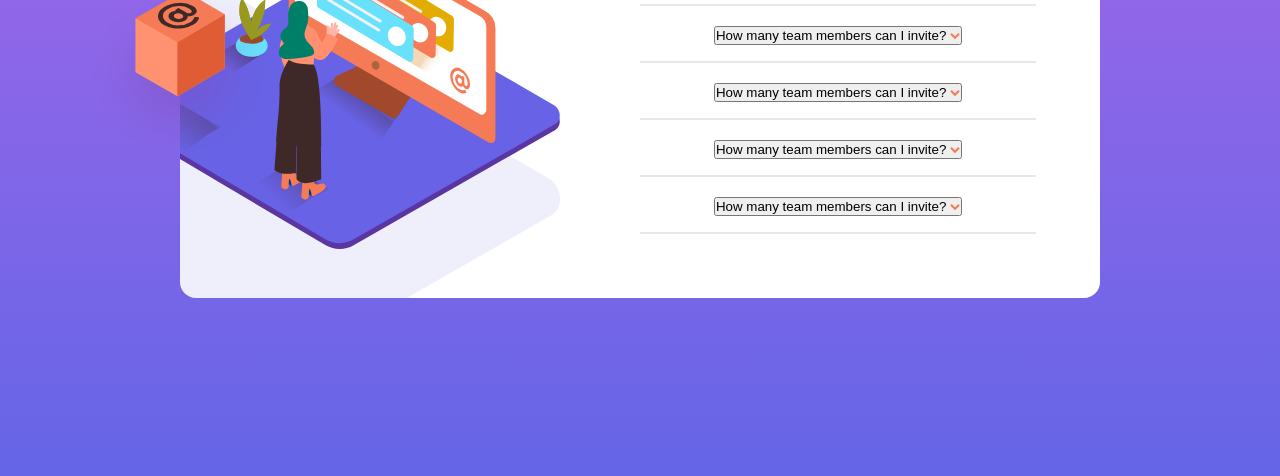
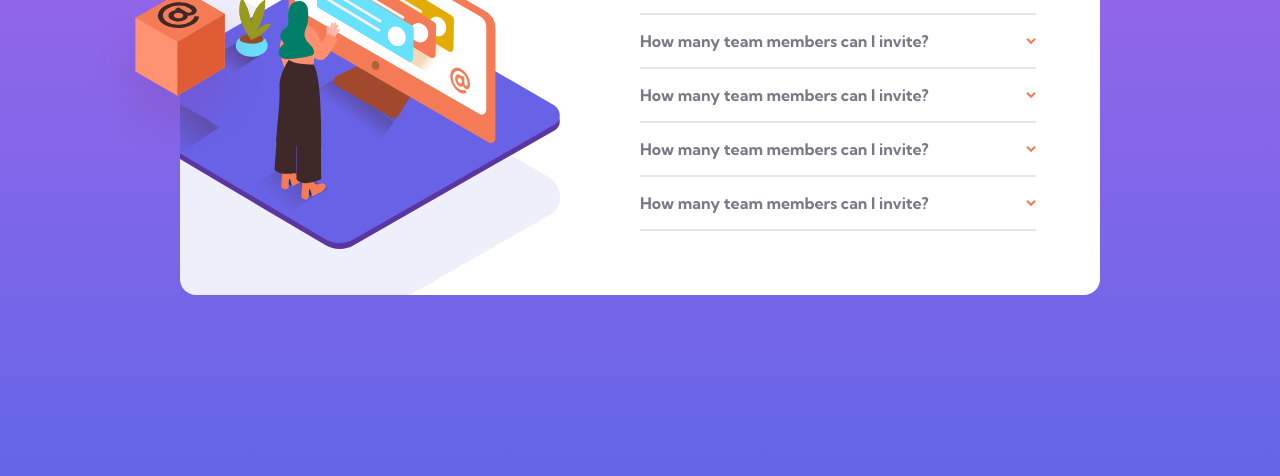
Before and after one commit to ibrahimisa/faq-accordion-card-main, a plain HTML site: page index.html in a window 1280 px wide. Shown: the part 324-800 px from the top of the page. Drawn offline with Linux system fonts and the light colour scheme.

Commit message:
changed styling to match corresponding changed html tag

```diff
--- a/style.scss
+++ b/style.scss
@@ -20,7 +20,7 @@ $lightGrayishBlue: hsl(240, 5%, 91%);
   font-family: "Kumbh Sans";
   src: url(./font/KumbhSans-VariableFont_wght.ttf);
 }
-@mixin font($fontWeight: 400, $fontSize: 12px) {
+@mixin font($fontWeight: 400, $fontSize: 1rem) {
   font-family: "Kumbh Sans", sans-serif;
   font-size: $fontSize;
   font-weight: $fontWeight;
@@ -42,7 +42,7 @@ body {
     background: white;
     border-radius: 1rem;
     margin: 10rem auto;
-    width: 20.5rem;
+    width: 24rem;
     position: relative;
 
     /* illustration */
@@ -69,15 +69,20 @@ body {
       .faq {
         border-bottom: solid 2px $lightGrayishBlue;
         padding: 1rem 0rem;
-        .question {
+        .accordion{
+          .btn{
+            width: 100%;
+            border: none;
+            background: none;
             display: flex;
             justify-content: space-between;
             align-items: center;
             cursor: pointer;
-          color: $veryDarkGrayishBlue;
-
+            @include font(700);
+            color: $darkGrayishBlue;
               &:hover {
                 color: $softRed;
+              }
           }
 
           &.active {
@@ -85,7 +90,7 @@ body {
               display: block;
             }
 
-            .title {
+            .btn {
               @include font(700);
               color: $veryDarkGrayishBlue;
             }
@@ -93,20 +98,6 @@ body {
             .arrow {
               transform: rotate(180deg);
             }
-          }
-
-          .title {
-            // this style isnt put on .question
-            // because we are using h2 for the title
-            // there default h2 style will override the
-            // one set in .question
-            @include font(700);
-            color: $darkGrayishBlue;
-          }
-
-          .arrow {
-            margin-left: 2rem;
-            transition: 0.3s;
           }
         }
 
```
Also changed, not shown: style.css, 1 other file. Lines whose indentation alone changed are shown as unchanged.
